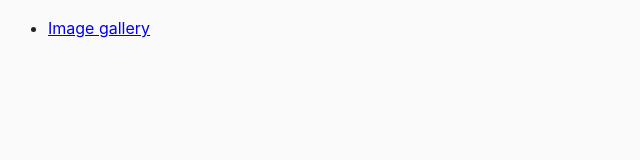
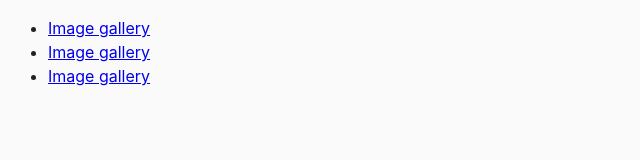
Before and after one commit to MihaiViorel/goit-js-hw-08, a website: page index.html in a window 1280 px wide. Shown: the whole page, without its empty margins (0-640 px from the left). Drawn offline with Linux system fonts and the light colour scheme.

Commit message:
Update index.html

```diff
--- a/index.html
+++ b/index.html
@@ -9,7 +9,9 @@
   </head>
   <body>
     <ul>
-      <li><a href="/src/index.html">Image gallery</a></li>
+      <li><a href="/src/01-gallery.html">Image gallery</a></li>
+      <li><a href="/src/02-video.html">Image gallery</a></li>
+      <li><a href="/src/03-feedback.html">Image gallery</a></li>
     </ul>
   </body>
 </html>
```
